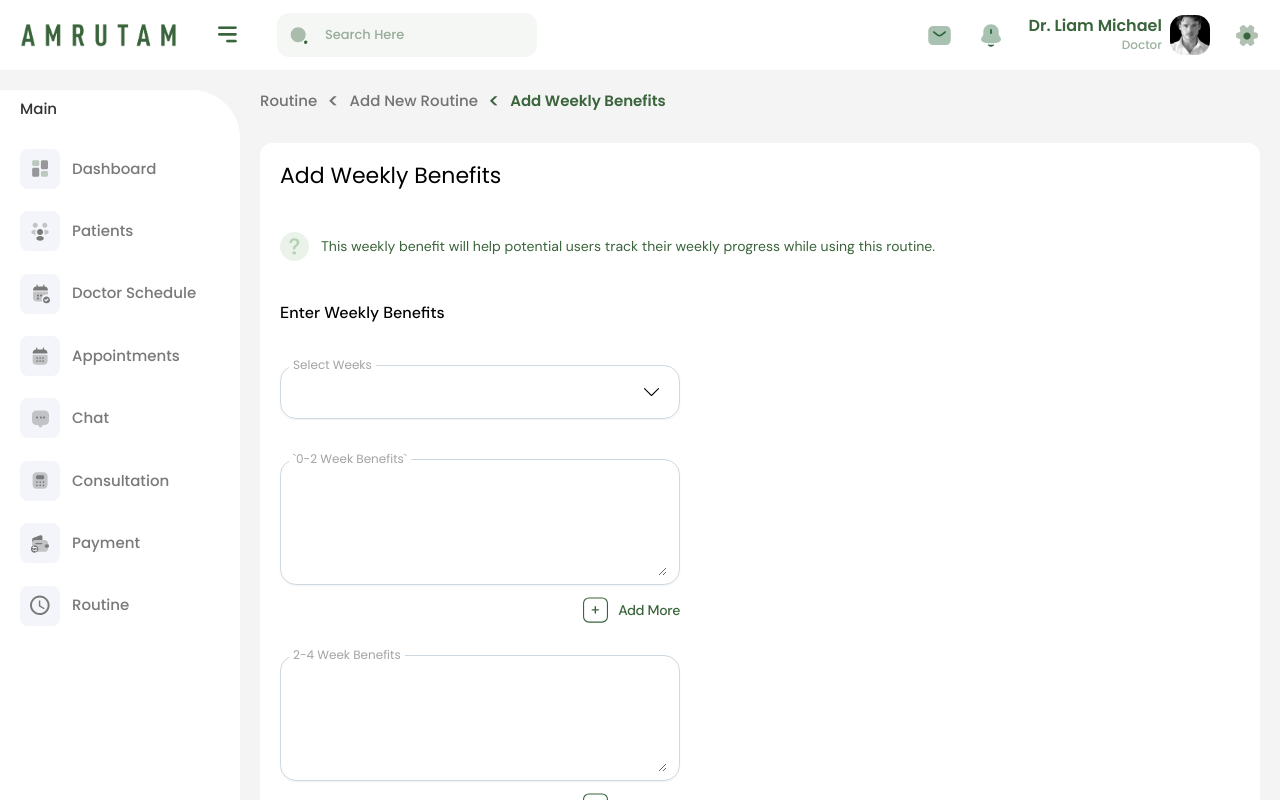
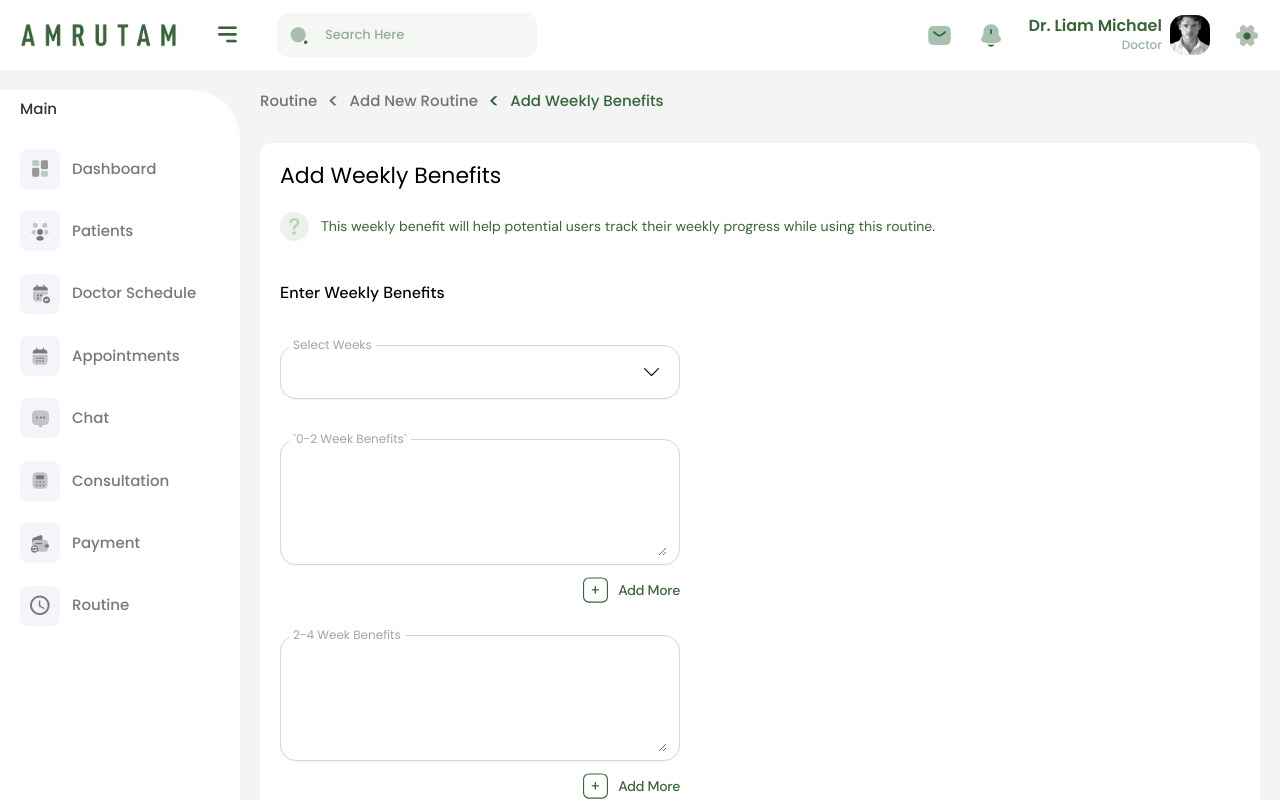
Before and after one commit to ano-coding/Routine-Dashboard-for-Doctors, a React (Vite) app: page /routine/create/weekly-benefits in a window 1280 px wide. Built offline with nearby package versions, Linux system fonts and the light colour scheme.

Commit message:
build a reusable breadcrump

```diff
--- /dev/null
+++ b/src/components/Breadcrumb.jsx
@@ -0,0 +1,33 @@
+const Breadcrumb = ({ list }) => {
+  return (
+    <div className="flex w-full items-center  gap-[10px]   font-poppins text-[15px] font-medium leading-[22.5px] ">
+      {list.map((item, i) => (
+        <>
+          <div
+            key={item}
+            className={`font-medium  leading-[22.5px] text-neutral-500`}
+          >
+            <span
+              className={
+                list.length === i + 1
+                  ? `text-darkOliveGreen-dark`
+                  : `text-neutral-500`
+              }
+            >
+              {item}
+            </span>
+          </div>
+          {list.length >= i + 2 ? (
+            <div
+              className={`text-[20px] font-medium leading-[22.5px] ${list.length === i + 2 ? `text-darkOliveGreen-dark` : `text-neutral-500`}`}
+            >{`<`}</div>
+          ) : (
+            ""
+          )}
+        </>
+      ))}
+    </div>
+  );
+};
+
+export default Breadcrumb;
--- a/src/ui/WeeklyBenefits.jsx
+++ b/src/ui/WeeklyBenefits.jsx
@@ -1,3 +1,4 @@
+import Breadcrumb from "../components/Breadcrumb";
 import SimpleDropDownComponent from "../components/DropDownComponent";
 import TextAreaWithAddMore from "../components/TextAreaWithAddMore";
 
@@ -6,20 +7,11 @@ const WeeklyBenefits = () => {
     <section
       className={`mx-auto flex h-full max-w-7xl flex-col gap-[1.9rem]   rounded-xl  px-5`}
     >
-      <div className="flex w-full items-center  gap-[10px]   font-poppins text-[15px] font-medium leading-[22.5px] ">
-        <div className="font-medium  leading-[22.5px] text-neutral-500">
-          Routine
-        </div>
-        <div className=" text-[20px] font-medium leading-[22.5px] text-neutral-500">{`<`}</div>
-        <div className="font-medium  leading-[22.5px] text-neutral-500">
-          Add New Routine
-        </div>
-        <div className="text-[20px] font-medium leading-[22.5px] text-darkOliveGreen-dark">{`<`}</div>
-        <div className="font-semibold leading-[22.5px] text-darkOliveGreen-dark">
-          Add Weekly Benefits
-        </div>
-      </div>
+      <Breadcrumb
+        list={["Routine", "Add New Routine", "Add Weekly Benefits"]}
+      />
       <div className="mb-2 flex w-full flex-col gap-10 rounded-xl bg-white px-5 py-4 lg:pr-16">
+        <div className="flex flex-col gap-5">
           <div className="font-poppins text-[22px] text-black">
             Add Weekly Benefits
           </div>
@@ -28,6 +20,7 @@ const WeeklyBenefits = () => {
             <div className="font-dm-sans text-[14px] text-darkOliveGreen-dark">
               This weekly benefit will help potential users track their weekly
               progress while using this routine.
+            </div>
           </div>
         </div>
         <div className="font-dm-sans text-[16px] font-medium text-black">
```
Also changed, not shown: src/App.jsx (+6 -1 lines). Lines whose indentation alone changed are shown as unchanged.
